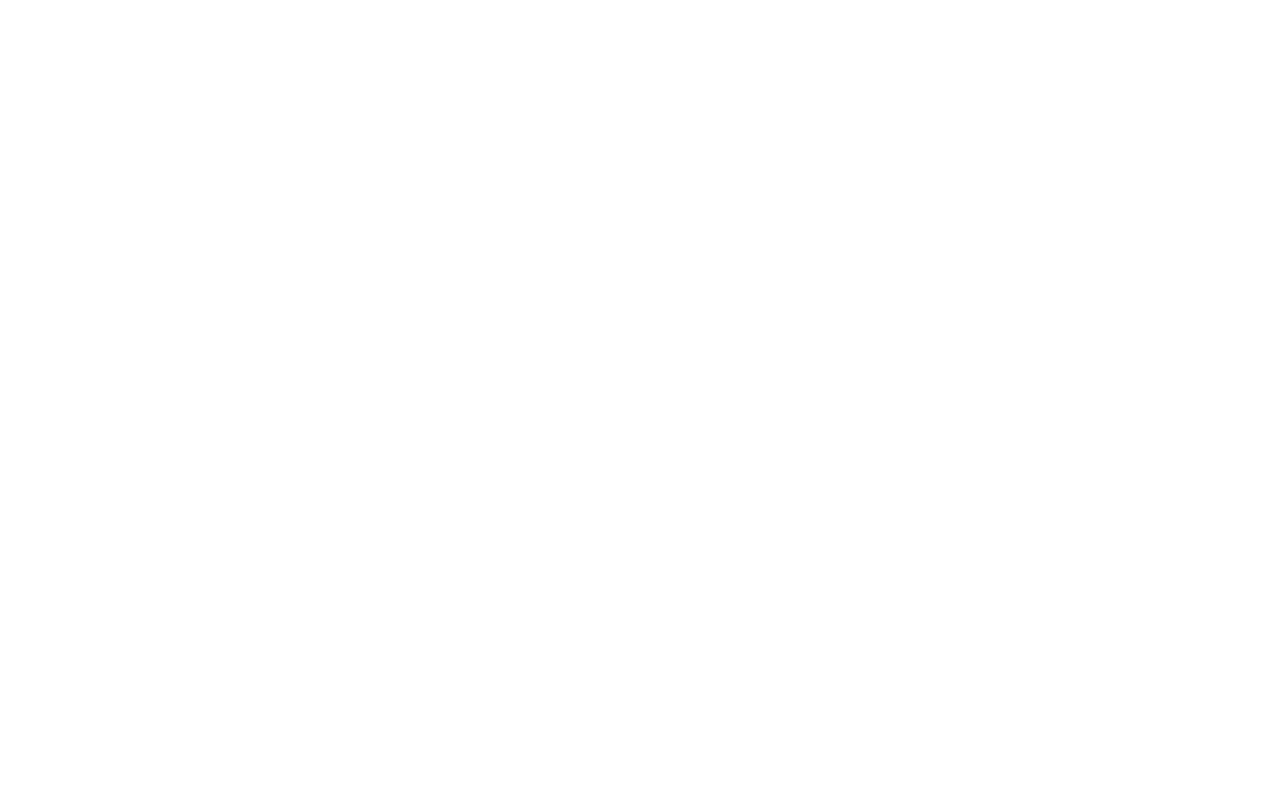
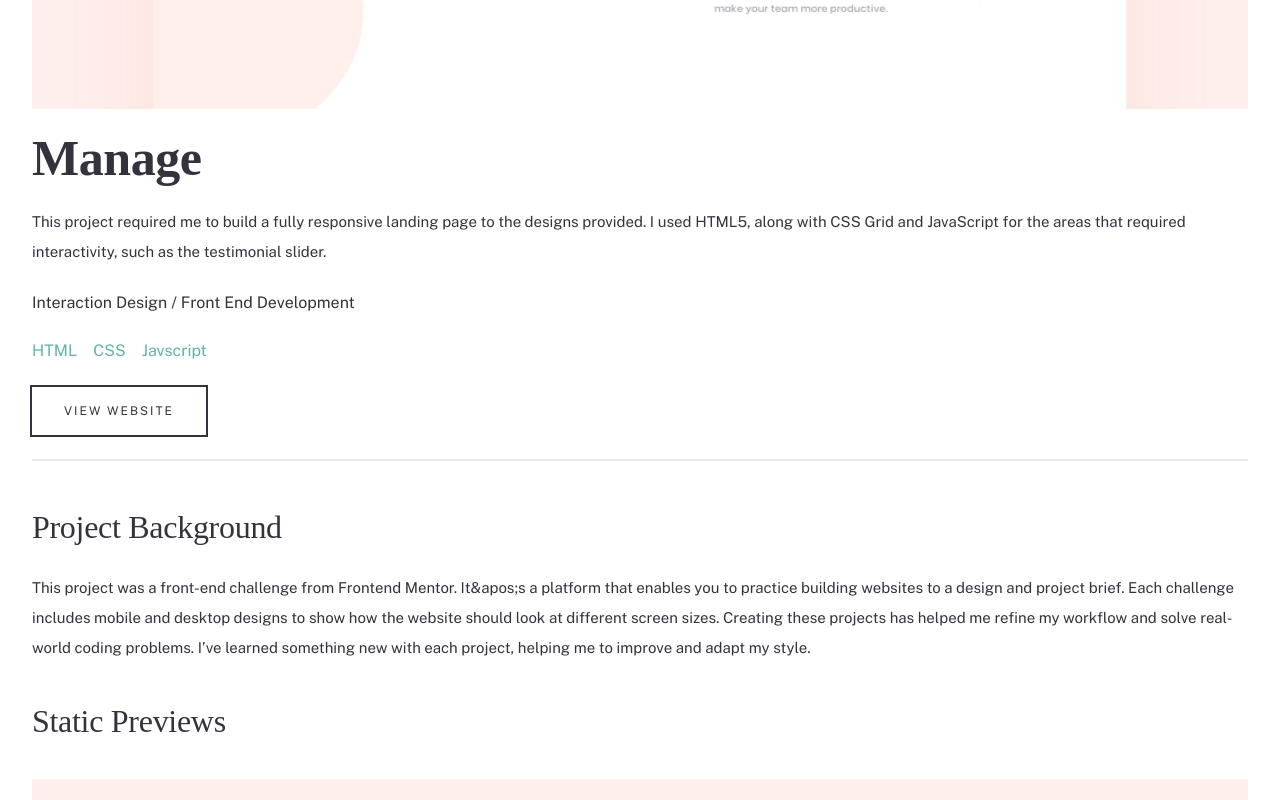
Before and after one commit to RyanCahela/Portfolio_2022_Nextjs, a Next.js app: page /PortfolioProject/0 in a window 1280 px wide. Shown: the part 1060-1860 px from the top of the page. Before the commit the page ends 800 px from the top, so only its background shows below. Built offline with nearby package versions, Linux system fonts and the light colour scheme; a web font is replaced by a local one.

Commit message:
created basic portfolio project page

```diff
--- a/components/Sections/Portfolio/portfolioData.js
+++ b/components/Sections/Portfolio/portfolioData.js
@@ -8,25 +8,37 @@ const portfolioData = [
     imgSrc: manageImg,
     title: "Manage",
     bodyCopy: `This project required me to build a fully responsive landing page to the designs provided. I used HTML5, along with CSS Grid and JavaScript for the areas that required interactivity, such as the testimonial slider.`,
-    route: "/PortfolioProject/1",
+    route: "/PortfolioProject/0",
+    technologies: ["HTML", "CSS", "Javscript"],
+    externalUrl: "http://ryancahela.com",
+    projectBackgroundCopy:
+      "This project was a front-end  challenge from Frontend Mentor. It&apos;s a platform that enables you to practice building websites to a design and project brief. Each challenge includes mobile and desktop designs to show how the website should look at different screen sizes. Creating these projects has helped me refine my workflow and solve real-world coding problems. I’ve learned something new with each project, helping me to improve and adapt my style.",
+    timlapseUrl: "",
+    staticPreviewImgSrc: [manageImg, manageImg],
   },
   {
     imgSrc: bookmarkImg,
     title: "Bookmark",
     bodyCopy: `This project required me to build a fully responsive landing page to the designs provided. I used HTML5, along with CSS Grid and JavaScript for the areas that required interactivity, such as the features section.`,
-    route: "/PortfolioProject/2",
+    route: "/PortfolioProject/1",
+    technologies: ["HTML", "CSS", "Javscript"],
+    externalUrl: "http://ryancahela.com",
   },
   {
     imgSrc: insureImg,
     title: "Insure",
     bodyCopy: `This was a small project which mostly consisted of HTML and CSS. I built a fully-responsive landing page. The only JavaScript this project required was to enable the toggling of the mobile navigation.`,
-    route: "/PortfolioProject/3",
+    route: "/PortfolioProject/2",
+    technologies: ["HTML", "CSS", "Javscript"],
+    externalUrl: "http://ryancahela.com",
   },
   {
     imgSrc: fyloImg,
     title: "Fylo",
     bodyCopy: `This project required me to build a fully responsive landing page to the designs provided. I used HTML5, along with CSS Grid and JavaScript for the areas that required interactivity, such as the testimonial slider.`,
-    route: "/PortfolioProject/4",
+    route: "/PortfolioProject/3",
+    technologies: ["HTML", "CSS", "Javscript"],
+    externalUrl: "http://ryancahela.com",
   },
 ];
 
--- a/pages/PortfolioProject/[projectId].js
+++ b/pages/PortfolioProject/[projectId].js
@@ -1,19 +1,61 @@
 import React from "react";
 import { useRouter } from "next/router";
+import Image from "next/image";
+import Link from "next/link";
 
 import Title1 from "../../components/Typography/Title1";
+import Title3 from "../../components/Typography/Title3";
 import portfoioData from "../../components/Sections/Portfolio/portfolioData";
 import Header from "../../components/Sections/Header/Header";
+import Body2 from "../../components/Typography/Body2";
+import SecondaryButton from "../../components/Buttons/SecondaryButton";
+import Contact from "../../components/Sections/Contact/Contact";
+import Footer from "../../components/Sections/Footer/Footer";
 
 const PortfolioProject = () => {
   const router = useRouter();
   const { projectId } = router.query;
-  const data = portfoioData[projectId];
+  const {
+    title,
+    imgSrc,
+    bodyCopy,
+    technologies,
+    projectBackgroundCopy,
+    staticPreviewImgSrc,
+  } = portfoioData[projectId];
   return (
-    <div>
+    <div className="px-8">
       <Header />
-      <Title1>{data.title}</Title1>
-      <p>{projectId}</p>
+      <div className="mt-10 py-6 flex flex-col gap-6 border-t-2 border-b-2 border-y-light-gray">
+        <Image src={imgSrc} alt={`${title} screenshot`} />
+        <Title1>{title}</Title1>
+        <Body2>{bodyCopy}</Body2>
+        <div>Interaction Design / Front End Development</div>
+        <div className="flex gap-4 text-cyan">
+          {technologies.map((tech) => (
+            <span key={tech}>{tech}</span>
+          ))}
+        </div>
+        <Link href="#">
+          <a>
+            <SecondaryButton textContent="View Website" />
+          </a>
+        </Link>
+      </div>
+      <div className="pt-12 flex flex-col gap-7">
+        <Title3>Project Background</Title3>
+        <Body2>{projectBackgroundCopy}</Body2>
+      </div>
+      <div className="pt-10 flex flex-col gap-10">
+        <Title3>Static Previews</Title3>
+        <div className="flex flex-col gap-8">
+          {staticPreviewImgSrc.map((img, index) => (
+            <Image key={index} src={img} alt={`${title} screenshot`} />
+          ))}
+        </div>
+      </div>
+      <Contact />
+      <Footer />
     </div>
   );
 };
```
